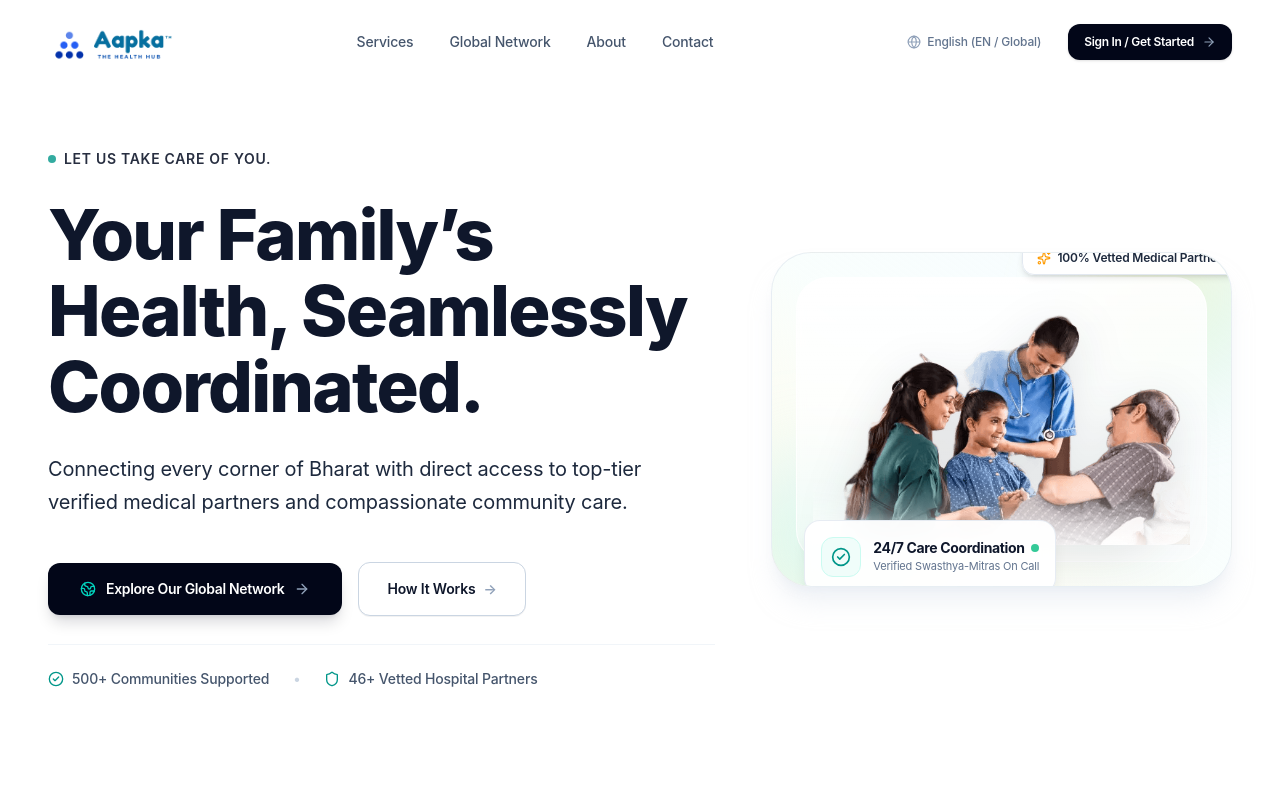
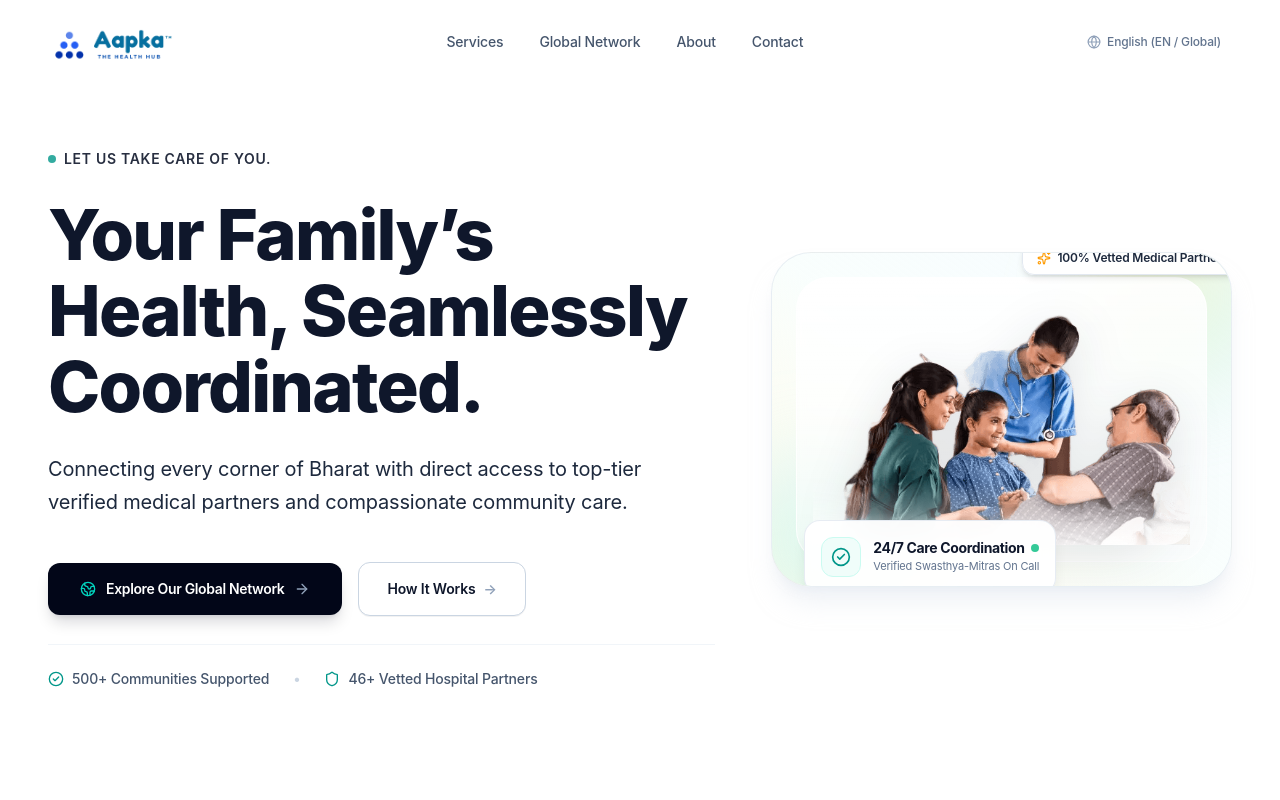
Before and after one commit to aapkatech/Aapka, a React (Vite) app: page / in a window 1280 px wide. Shown: the top 800 px of the page. Built offline with nearby package versions, Linux system fonts and the light colour scheme.

Commit message:
fix: remove Sign In / Get Started button from navigation header

```diff
--- a/src/components/Navbar.tsx
+++ b/src/components/Navbar.tsx
@@ -1,9 +1,9 @@
 import React, { useState, useEffect } from 'react';
-import { Globe, ArrowRight, Menu, X } from 'lucide-react';
+import { Globe, Menu, X } from 'lucide-react';
 import { AapkaLogo } from './AapkaLogo';
 
 interface NavbarProps {
-  onOpenPortal: () => void;
+  onOpenPortal?: () => void;
   lang: 'en' | 'global';
   setLang: (lang: 'en' | 'global') => void;
 }
@@ -50,8 +50,8 @@ export const Navbar: React.FC<NavbarProps> = ({ onOpenPortal, lang, setLang }) =
           </a>
         </nav>
 
-        {/* Far Right: Language Selector & "Sign In / Get Started" Button */}
-        <div className="hidden sm:flex items-center gap-4">
+        {/* Far Right: Language Selector */}
+        <div className="hidden sm:flex items-center gap-3">
           <button
             onClick={() => setLang(lang === 'en' ? 'global' : 'en')}
             className="inline-flex items-center gap-1.5 text-xs font-medium text-slate-500 hover:text-slate-900 px-2.5 py-1.5 rounded-lg border border-transparent hover:border-slate-200 transition-colors cursor-pointer"
@@ -59,14 +59,6 @@ export const Navbar: React.FC<NavbarProps> = ({ onOpenPortal, lang, setLang }) =
           >
             <Globe className="w-3.5 h-3.5 text-slate-400" />
             <span>{lang === 'en' ? 'English (EN / Global)' : 'हिन्दी (IN / Global)'}</span>
-          </button>
-
-          <button
-            onClick={onOpenPortal}
-            className="inline-flex items-center gap-2 px-4 py-2.5 rounded-xl bg-slate-950 hover:bg-slate-800 text-white text-xs font-semibold tracking-tight transition-all active:scale-[0.98] cursor-pointer shadow-sm"
-          >
-            <span>Sign In / Get Started</span>
-            <ArrowRight className="w-3.5 h-3.5 text-slate-400" />
           </button>
         </div>
 
@@ -117,15 +109,6 @@ export const Navbar: React.FC<NavbarProps> = ({ onOpenPortal, lang, setLang }) =
           </nav>
 
           <div className="pt-4 border-t border-zinc-100 flex flex-col gap-2.5">
-            <button
-              onClick={() => {
-                setMobileMenuOpen(false);
-                onOpenPortal();
-              }}
-              className="w-full py-3 rounded-xl bg-slate-950 text-white text-xs font-semibold text-center"
-            >
-              Sign In / Get Started
-            </button>
             <div className="flex justify-between items-center text-xs text-slate-500 pt-1">
               <span>Direct Support</span>
               <a href="tel:+919667033044" className="font-semibold text-slate-900">+91 9667033044</a>
```
